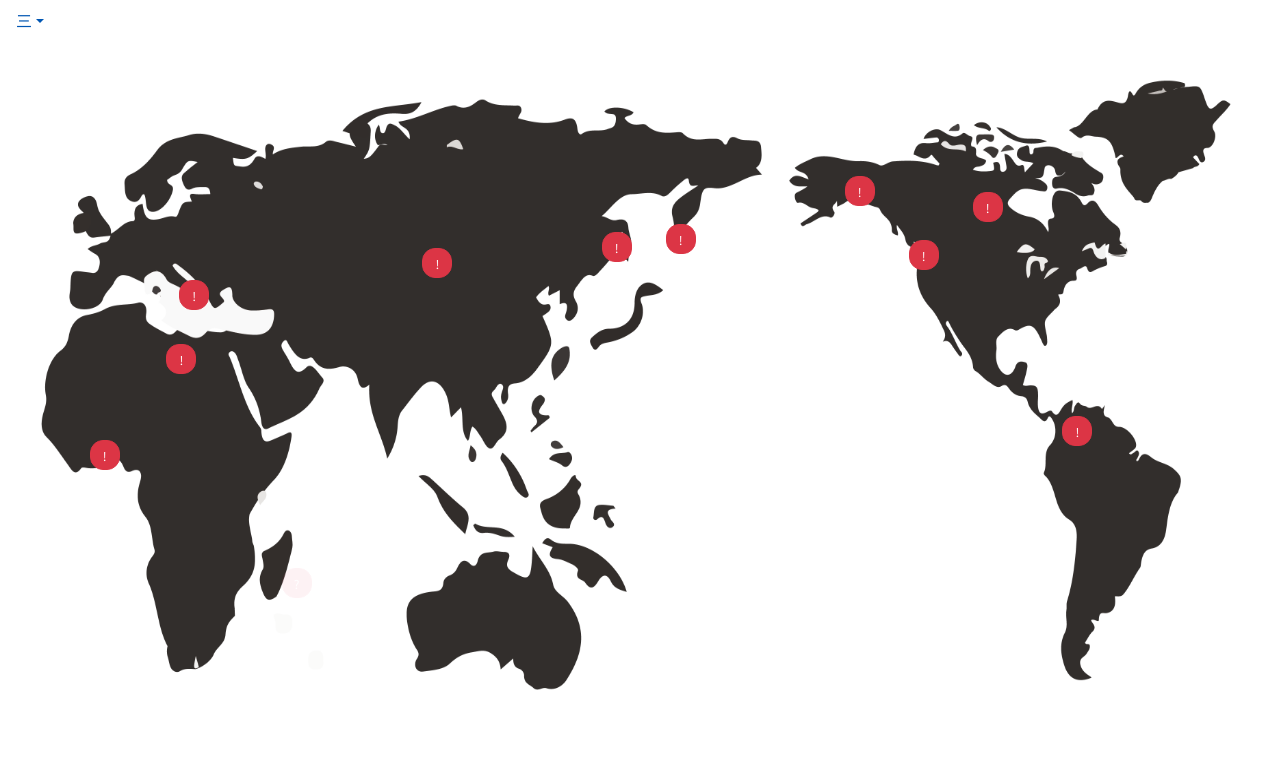
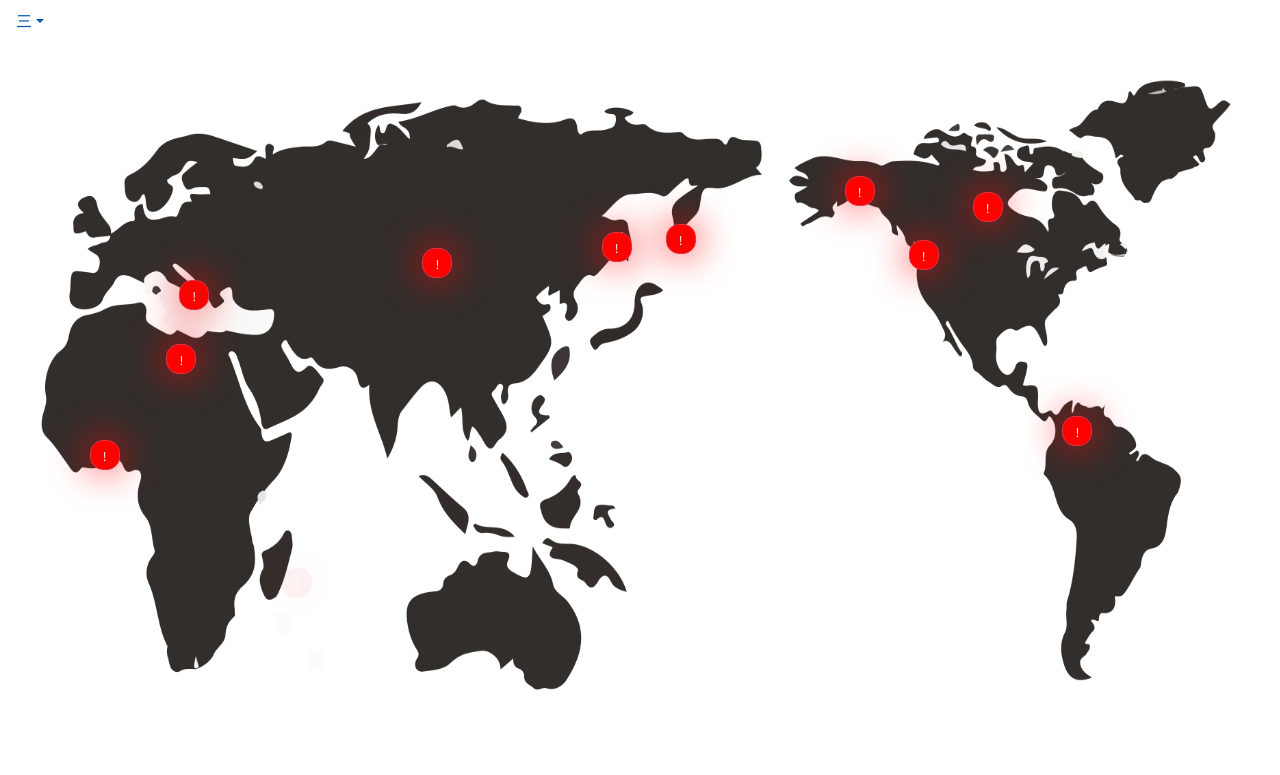
Before and after one commit to disam8853/imcamp_map, a PHP site: page / in a window 1280 px wide. Shown: the top 775 px of the page. Run offline with PHP 8.4, Linux system fonts and the light colour scheme.

Commit message:
version number;glow button

```diff
--- a/index.html
+++ b/index.html
@@ -10,7 +10,7 @@
   <!-- gogole fonts -->
   <link href="https://fonts.googleapis.com/css?family=Noto+Sans+TC&amp;subset=chinese-traditional" rel="stylesheet">
   <link rel="stylesheet" href="https://stackpath.bootstrapcdn.com/bootstrap/4.3.1/css/bootstrap.min.css" integrity="sha384-ggOyR0iXCbMQv3Xipma34MD+dH/1fQ784/j6cY/iJTQUOhcWr7x9JvoRxT2MZw1T" crossorigin="anonymous">
-  <link rel="stylesheet" href="style.css">
+  <link rel="stylesheet" href="style.css?v=1.0">
   <script src="https://code.jquery.com/jquery-3.3.1.slim.min.js" integrity="sha384-q8i/X+965DzO0rT7abK41JStQIAqVgRVzpbzo5smXKp4YfRvH+8abtTE1Pi6jizo" crossorigin="anonymous"></script>
   <script src="https://cdnjs.cloudflare.com/ajax/libs/popper.js/1.14.7/umd/popper.min.js" integrity="sha384-UO2eT0CpHqdSJQ6hJty5KVphtPhzWj9WO1clHTMGa3JDZwrnQq4sF86dIHNDz0W1" crossorigin="anonymous"></script>
   <script src="https://stackpath.bootstrapcdn.com/bootstrap/4.3.1/js/bootstrap.min.js" integrity="sha384-JjSmVgyd0p3pXB1rRibZUAYoIIy6OrQ6VrjIEaFf/nJGzIxFDsf4x0xIM+B07jRM" crossorigin="anonymous"></script>
@@ -32,17 +32,17 @@
   </nav>
   <div id="map" class="map full">
     <img id="mapimg" src="img/map.png" alt="">
-    <button id="btn1" class="btn btn-danger btn-circle-preset" type="button">!</button>
-    <button id="btn2" class="btn btn-danger btn-circle-preset" type="button">!</button>
-    <button id="btn3" class="btn btn-danger btn-circle-preset" type="button">!</button>
-    <button id="btn4" class="btn btn-danger btn-circle-preset" type="button">!</button>
-    <button id="btn5" class="btn btn-danger btn-circle-preset" type="button">!</button>
-    <button id="btn6" class="btn btn-danger btn-circle-preset" type="button">!</button>
-    <button id="btn7" class="btn btn-danger btn-circle-preset" type="button">!</button>
-    <button id="btn8" class="btn btn-danger btn-circle-preset" type="button">!</button>
-    <button id="btn9" class="btn btn-danger btn-circle-preset" type="button">!</button>
-    <button id="btn10" class="btn btn-danger btn-circle-preset" type="button">!</button>
-    <button id="egg" class="btn btn-danger btn-circle-preset" type="button" onclick="tell()">?</button>
+    <button id="btn1" class="btn btn-danger btn-circle-preset glow" type="button">!</button>
+    <button id="btn2" class="btn btn-danger btn-circle-preset glow" type="button">!</button>
+    <button id="btn3" class="btn btn-danger btn-circle-preset glow" type="button">!</button>
+    <button id="btn4" class="btn btn-danger btn-circle-preset glow" type="button">!</button>
+    <button id="btn5" class="btn btn-danger btn-circle-preset glow" type="button">!</button>
+    <button id="btn6" class="btn btn-danger btn-circle-preset glow" type="button">!</button>
+    <button id="btn7" class="btn btn-danger btn-circle-preset glow" type="button">!</button>
+    <button id="btn8" class="btn btn-danger btn-circle-preset glow" type="button">!</button>
+    <button id="btn9" class="btn btn-danger btn-circle-preset glow" type="button">!</button>
+    <button id="btn10" class="btn btn-danger btn-circle-preset glow" type="button">!</button>
+    <button id="egg" class="btn btn-danger btn-circle-preset glow" type="button" onclick="tell()">?</button>
   </div>
   <div id="scheduleCon" class="ifCon">
     <iframe id="schedule" class="frame full" loading="lazy" src="schedule"></iframe>
@@ -57,7 +57,7 @@
     <img class="teamimg" src="" alt="">
   </div>
   <button id="btnback" class="btn btn-dark" type="button" onclick="goback()">go back</button>
-  <script src="script.js" charset="utf-8"></script>
+  <script src="script.js?v=1.0" charset="utf-8"></script>
 </body>
 
 </html>
--- a/style.css
+++ b/style.css
@@ -115,3 +115,46 @@ img {
 	left: 22vw;
 	opacity: 0.05;
 }
+
+
+.glow {
+	/* background-color: #004A7F;
+	-webkit-border-radius: 10px;
+	border-radius: 10px;
+	border: none;
+	color: #FFFFFF;
+	cursor: pointer;
+	display: inline-block;
+	font-family: Arial;
+	font-size: 20px;
+	padding: 5px 10px;
+	text-align: center;
+	text-decoration: none; */
+	-webkit-animation: glowing 1500ms infinite;
+	-moz-animation: glowing 1500ms infinite;
+	-o-animation: glowing 1500ms infinite;
+	animation: glowing 1500ms infinite;
+  }
+  @-webkit-keyframes glowing {
+	0% { background-color: #B20000; -webkit-box-shadow: 0 0 3px #B20000; }
+	50% { background-color: #FF0000; -webkit-box-shadow: 0 0 40px #FF0000; }
+	100% { background-color: #B20000; -webkit-box-shadow: 0 0 3px #B20000; }
+  }
+
+  @-moz-keyframes glowing {
+	0% { background-color: #B20000; -moz-box-shadow: 0 0 3px #B20000; }
+	50% { background-color: #FF0000; -moz-box-shadow: 0 0 40px #FF0000; }
+	100% { background-color: #B20000; -moz-box-shadow: 0 0 3px #B20000; }
+  }
+
+  @-o-keyframes glowing {
+	0% { background-color: #B20000; box-shadow: 0 0 3px #B20000; }
+	50% { background-color: #FF0000; box-shadow: 0 0 40px #FF0000; }
+	100% { background-color: #B20000; box-shadow: 0 0 3px #B20000; }
+  }
+
+  @keyframes glowing {
+	0% { background-color: #B20000; box-shadow: 0 0 3px #B20000; }
+	50% { background-color: #FF0000; box-shadow: 0 0 40px #FF0000; }
+	100% { background-color: #B20000; box-shadow: 0 0 3px #B20000; }
+  }
```
